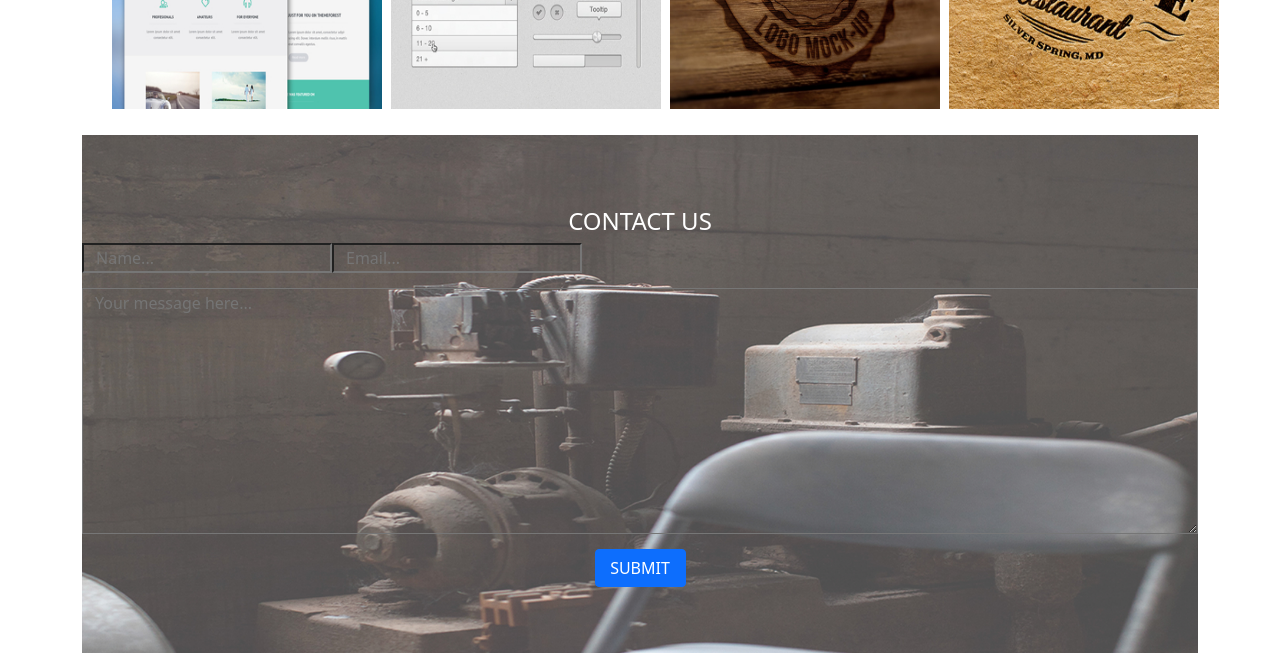
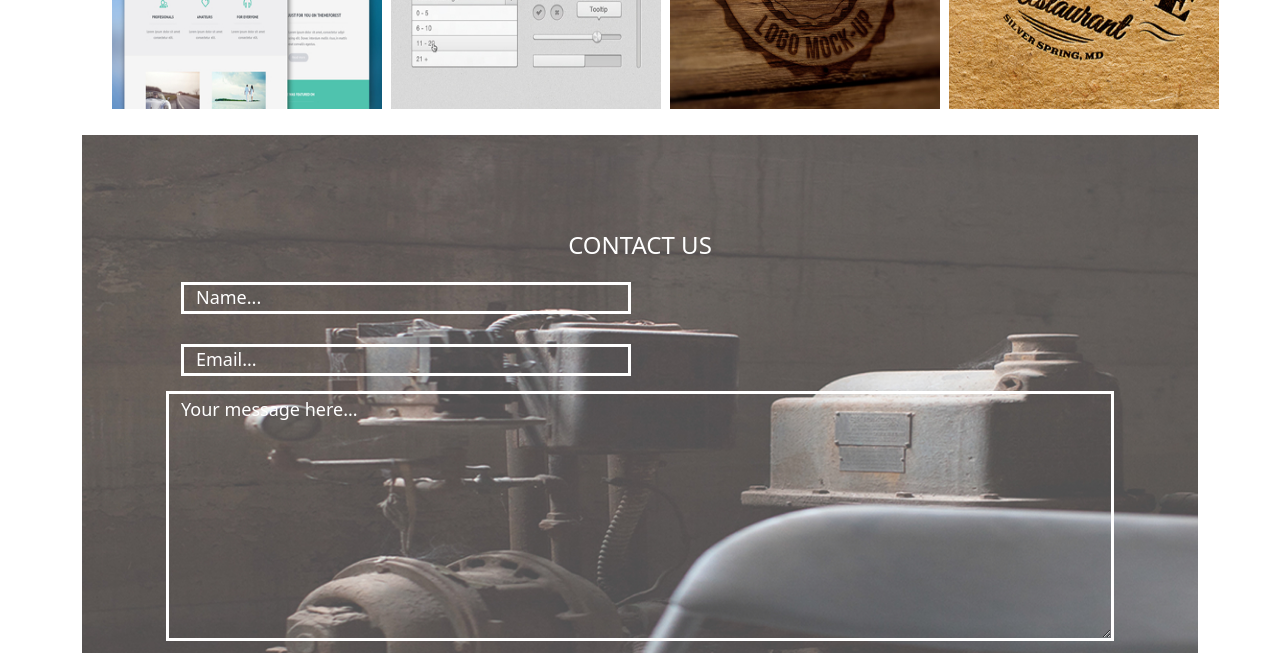
Before and after one commit to klvnbett/Delani_studio, a plain HTML site: page index.html in a window 1280 px wide. Shown: the part 2520-3173 px from the top of the page. Drawn offline with nearby package versions, Linux system fonts and the light colour scheme.

Commit message:
this will add the styling of the input and placeholder color

```diff
--- a/index.html
+++ b/index.html
@@ -117,7 +117,7 @@
             <form id="contact-form" method="POST" name="myForm" onsubmit="return validate()">
                 <div class="row">
                     <input id="name-input" class="input" name="inputName" type="text" value="" size="35" placeholder="Name...">
-                    <input id="email-input" class="input" name="inputEmail" type="text" value="" size="35" placeholder="Email..." autocapitalize="off">
+                    <input id="email-input" class="input" name="inputEmail" type="email" value="" size="35" placeholder="Email..." autocapitalize="off">
                 </div>
                 <div class="row">
                     <textarea name="inputMessage" id="message-input" class="inputmessage" cols="30" rows="10" placeholder="Your message here..."></textarea> <br/>
--- a/static/CSS/styles.css
+++ b/static/CSS/styles.css
@@ -135,8 +135,10 @@ h1 {
     background-repeat: no-repeat;
     color: white;
     align-items: center;
+    padding: 12vh;
+    /* padding-left: 9vh;
     padding-top: 9vh;
-    padding-bottom: 9vh;
+    padding-bottom: 9vh; */
     background-color: transparent;
     margin-bottom: 45px;
 }
@@ -144,8 +146,9 @@ h1 {
 .input {
     background: transparent;
     color: white;
-    width: 250px;
-    margin-bottom: 15px;
+    width: 450px;
+    margin: 15px;
+    border: 3px solid white;
 }
 
 textarea {
@@ -153,4 +156,11 @@ textarea {
     color: white;
     width: 500px;
     margin-bottom: 15px;
+    border: 3px solid white;
 }
+
+::placeholder {
+    color: white;
+    opacity: 1;
+    font-size: large;
+}
```
